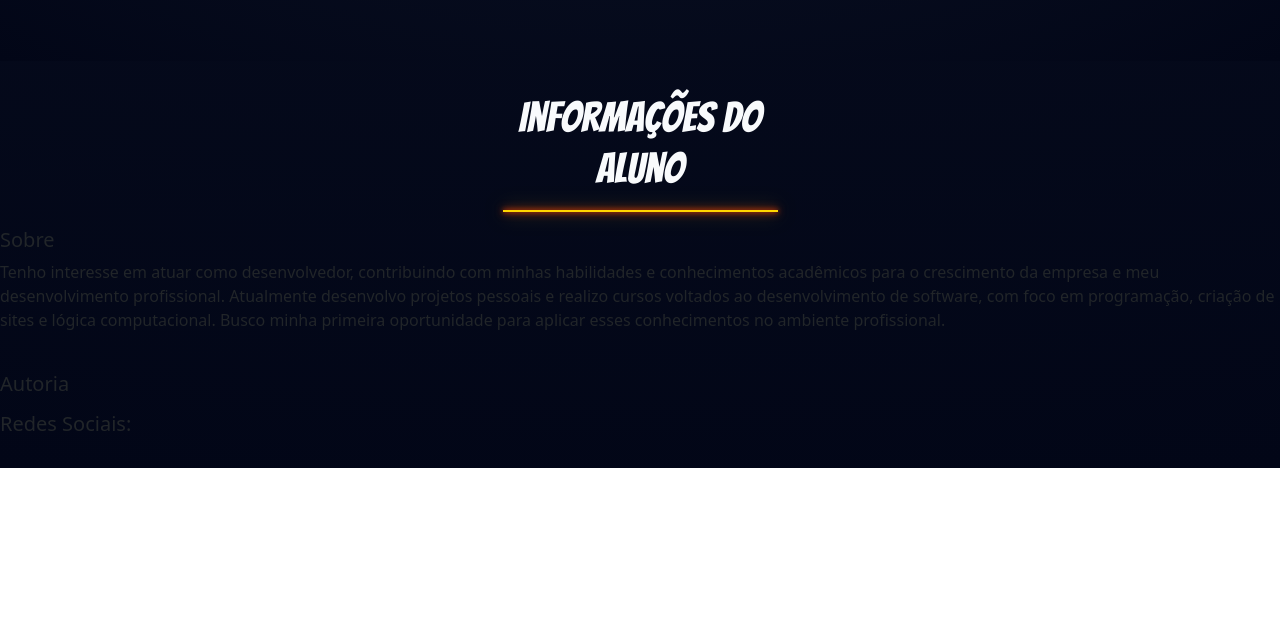
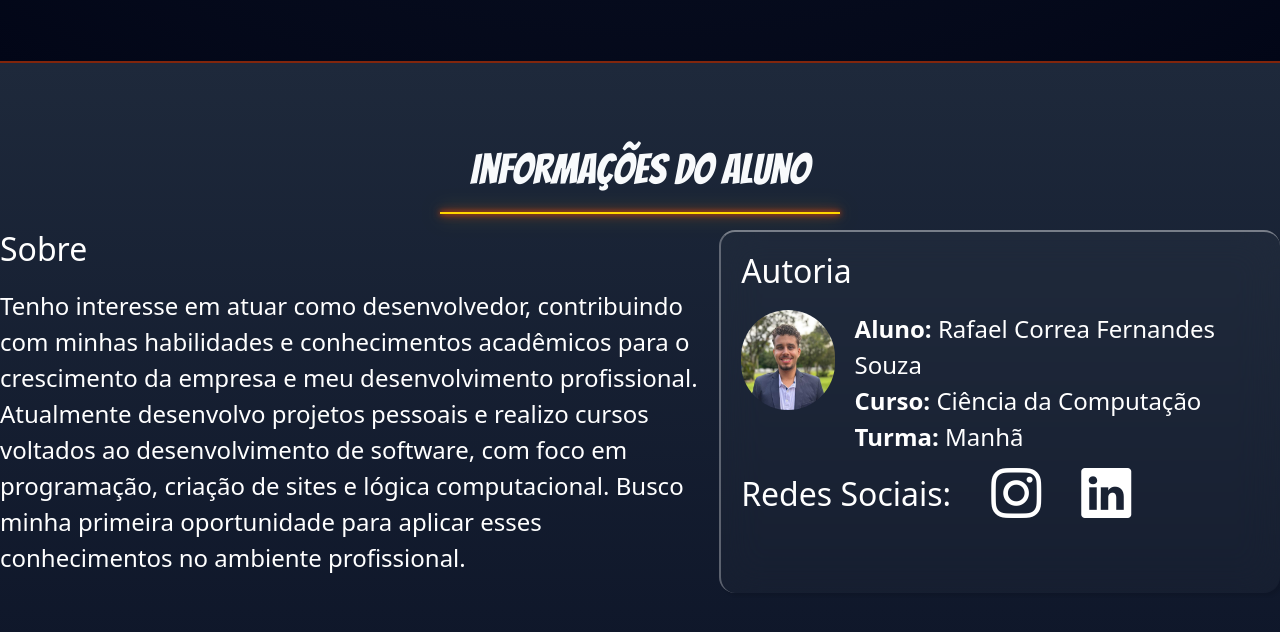
Before and after one commit to Rafaelcfsouza/Trabalho-1---DIW, a website with bundled scripts: page index.html in a window 1280 px wide. Shown: the part 3630-4262 px from the top of the page. Before the commit the page ends 4098 px from the top, so only its background shows below. Built offline with nearby package versions, Linux system fonts and the light colour scheme; data requests are answered from the project's data file; files whose address does not match are found by name.

Commit message:
Adiciona estilo do footer

```diff
--- a/css/card-grid.css
+++ b/css/card-grid.css
@@ -10,6 +10,8 @@
     #020617 100%
   );
   padding: 64px 0;
+  border-bottom: 2px solid rgba(255, 69, 0, 0.5);
+  box-shadow: 0 4px 30px rgba(255, 69, 0, 0.15);
 }
 
 #card-grid {
--- /dev/null
+++ b/css/footer.css
@@ -0,0 +1,76 @@
+footer {
+  background: linear-gradient(
+    to top,
+    var(--background-primary-color),
+    var(--background-secondary-color)
+  );
+
+  padding: 50px 0;
+}
+
+footer .section-title {
+  width: 400px;
+}
+
+.sobre {
+  width: 60%;
+}
+
+.footer-conteudo {
+  display: flex;
+  justify-content: space-around;
+  color: white;
+}
+
+.footer-conteudo h5 {
+  font-size: 2rem;
+  margin-bottom: 20px;
+}
+
+.footer-conteudo p {
+  font-size: 1.5rem;
+}
+
+.informacoes {
+  display: flex;
+  gap: 20px;
+}
+
+.informacoes p {
+  margin: 0;
+}
+
+.informacoes-img img {
+  width: 100%;
+  height: 100px;
+  border-radius: 99px;
+}
+
+.redes-sociais {
+  display: flex;
+  align-items: center;
+  gap: 40px;
+}
+
+.redes-sociais h5 {
+  margin-top: 20px;
+}
+
+.redes-sociais a {
+  text-decoration: none;
+  color: inherit;
+}
+
+.bi {
+  font-size: 50px;
+}
+
+.dados-pessoais {
+  background-color: rgba(255, 255, 255, 0.027);
+  backdrop-filter: blur(20px);
+  border-radius: 16px;
+  padding: 20px;
+  border-top: 2px solid rgba(255, 255, 255, 0.4);
+  border-left: 2px solid rgba(255, 255, 255, 0.3);
+  box-shadow: 3px 3px 3px rgba(0, 0, 0, 0.089);
+}
--- a/css/raridade.css
+++ b/css/raridade.css
@@ -18,10 +18,10 @@
 .raridade-item {
   text-align: center;
   width: 250px;
-  background-color: rgba(255, 255, 255, 0.027);
   border-radius: 16px;
   min-height: 116px;
   padding: 26px;
+  background-color: rgba(255, 255, 255, 0.027);
   backdrop-filter: blur(100px);
 }
 
--- a/css/styles.css
+++ b/css/styles.css
@@ -3,3 +3,4 @@
 @import url(/css/hero.css);
 @import url(/css/raridade.css);
 @import url(/css/card-grid.css);
+@import url(/css/footer.css);
--- a/index.html
+++ b/index.html
@@ -3,6 +3,10 @@
   <head>
     <meta charset="UTF-8" />
     <meta name="viewport" content="width=device-width, initial-scale=1.0" />
+    <link
+      rel="stylesheet"
+      href="https://cdn.jsdelivr.net/npm/bootstrap-icons@1.13.1/font/bootstrap-icons.min.css"
+    />
     <link
       href="https://cdn.jsdelivr.net/npm/bootstrap@5.3.8/dist/css/bootstrap.min.css"
       rel="stylesheet"
@@ -109,24 +113,30 @@
         </div>
 
         <div class="dados-pessoais">
+          <h5>Autoria</h5>
           <div class="informacoes">
             <div class="informacoes-img">
-              <img src="" alt="" />
+              <img src="./imagens/foto.jpeg" alt="Minha foto de perfil" />
             </div>
 
             <div class="info-text">
               <div class="autoria">
-                <h5>Autoria</h5>
-                <p></p>
-                <p></p>
-                <p></p>
-              </div>
-              <div class="redes-sociais">
-                <h5>Redes Sociais:</h5>
-                <img src="" alt="" />
-                <img src="" alt="" />
+                <p><strong>Aluno: </strong>Rafael Correa Fernandes Souza</p>
+                <p><strong>Curso: </strong>Ciência da Computação</p>
+                <p><strong>Turma: </strong>Manhã</p>
               </div>
             </div>
+          </div>
+          <div class="redes-sociais">
+            <h5>Redes Sociais:</h5>
+            <a href="https://www.instagram.com/rafa.cfs_/" target="_blank"
+              ><i class="bi bi-instagram"></i
+            ></a>
+            <a
+              href="https://www.linkedin.com/in/rafael-cf-souza/"
+              target="_blank"
+              ><i class="bi bi-linkedin"></i
+            ></a>
           </div>
         </div>
       </div>
```
Also changed, not shown: imagens/foto.jpeg (added).
